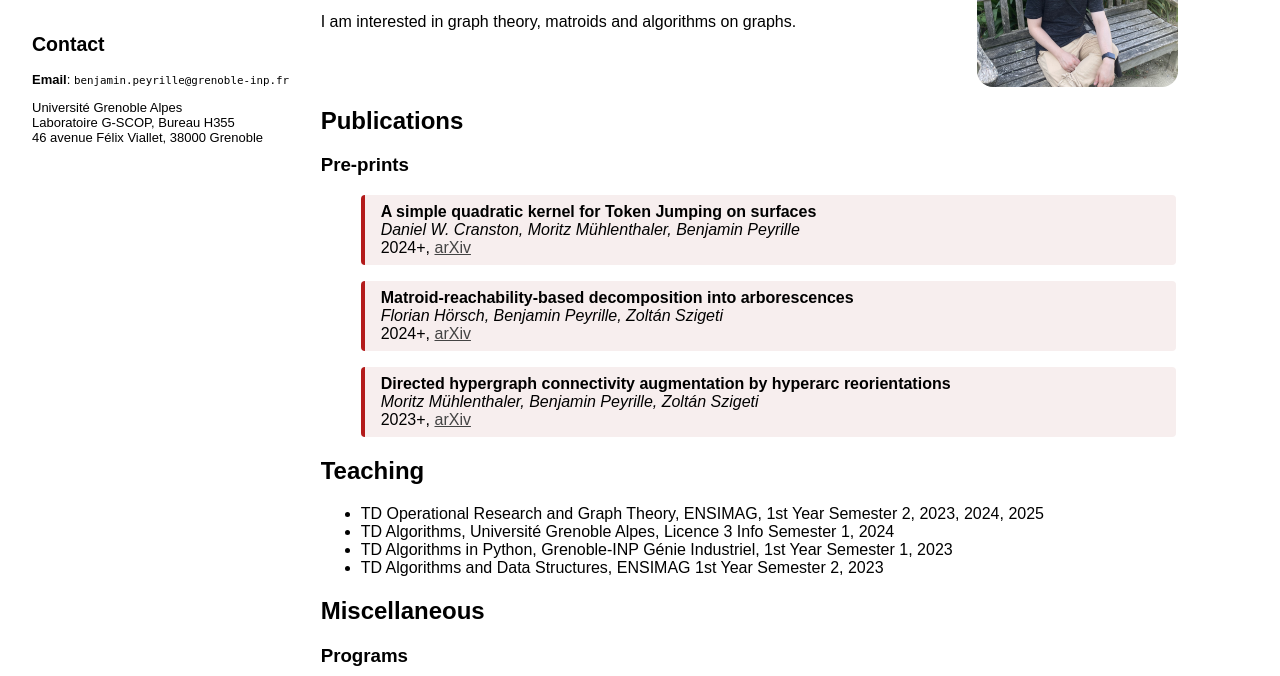
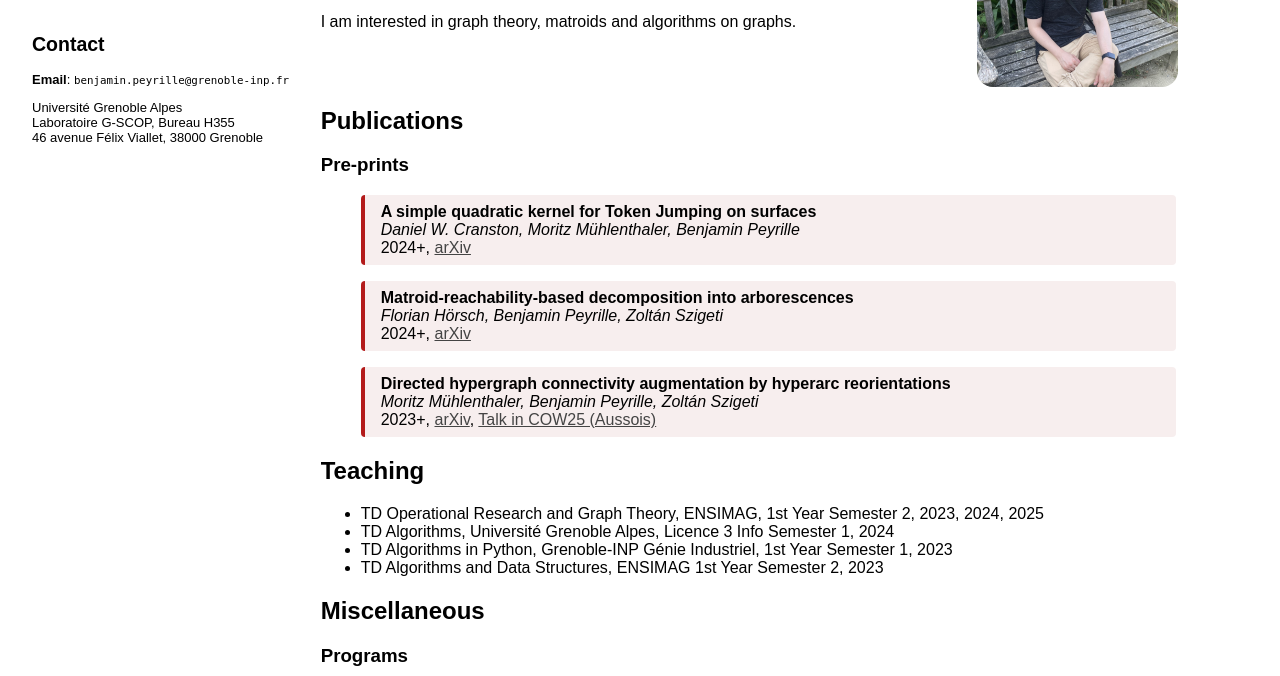
Before and after one commit to Arkhist/arkhist.github.io, a plain HTML site: page index.html in a window 1280 px wide. Shown: the part 124-800 px from the top of the page. Drawn offline with Linux system fonts and the light colour scheme.

Commit message:
Added COW25 Presentation

```diff
--- a/general.css
+++ b/general.css
@@ -48,8 +48,6 @@
   #navigation li {
     display: inline;
     text-align: center;
-    /*padding-top: 5pt; */
-    /*padding-top: 2pt;*/
   }
 
   #contact {
@@ -64,7 +62,6 @@
   #presentation img {
     display: block;
     object-fit: cover;
-    /*max-height: 100px;*/
     height: 200px;
     border-radius: 16px;
     margin: 0 auto;
@@ -146,7 +143,6 @@
 #presentation img {
   display: block;
   object-fit: cover;
-  /*max-height: 100px;*/
   height: 200px;
   border-radius: 16px;
 
--- a/index.html
+++ b/index.html
@@ -58,7 +58,7 @@
     <blockquote class="publication arxiv">
         <h4>Directed hypergraph connectivity augmentation by hyperarc reorientations</h4>
         <p class="authors">Moritz Mühlenthaler, Benjamin Peyrille, Zoltán Szigeti</p>
-        <p class="releaseinfo"><span class="pubdate">2023+</span>, <span class="publink"><a class="arxiv" href="https://arxiv.org/abs/2304.14868">arXiv</a></span></p>
+        <p class="releaseinfo"><span class="pubdate">2023+</span>, <span class="publink"><a class="arxiv" href="https://arxiv.org/abs/2304.14868">arXiv</a>, <a class="talk" href="talks/cow25/presentation.pdf">Talk in COW25 (Aussois)</a></span></p>
     </blockquote>
 </div>
 <div id="teaching">
```
Also changed, not shown: 1 other file.
